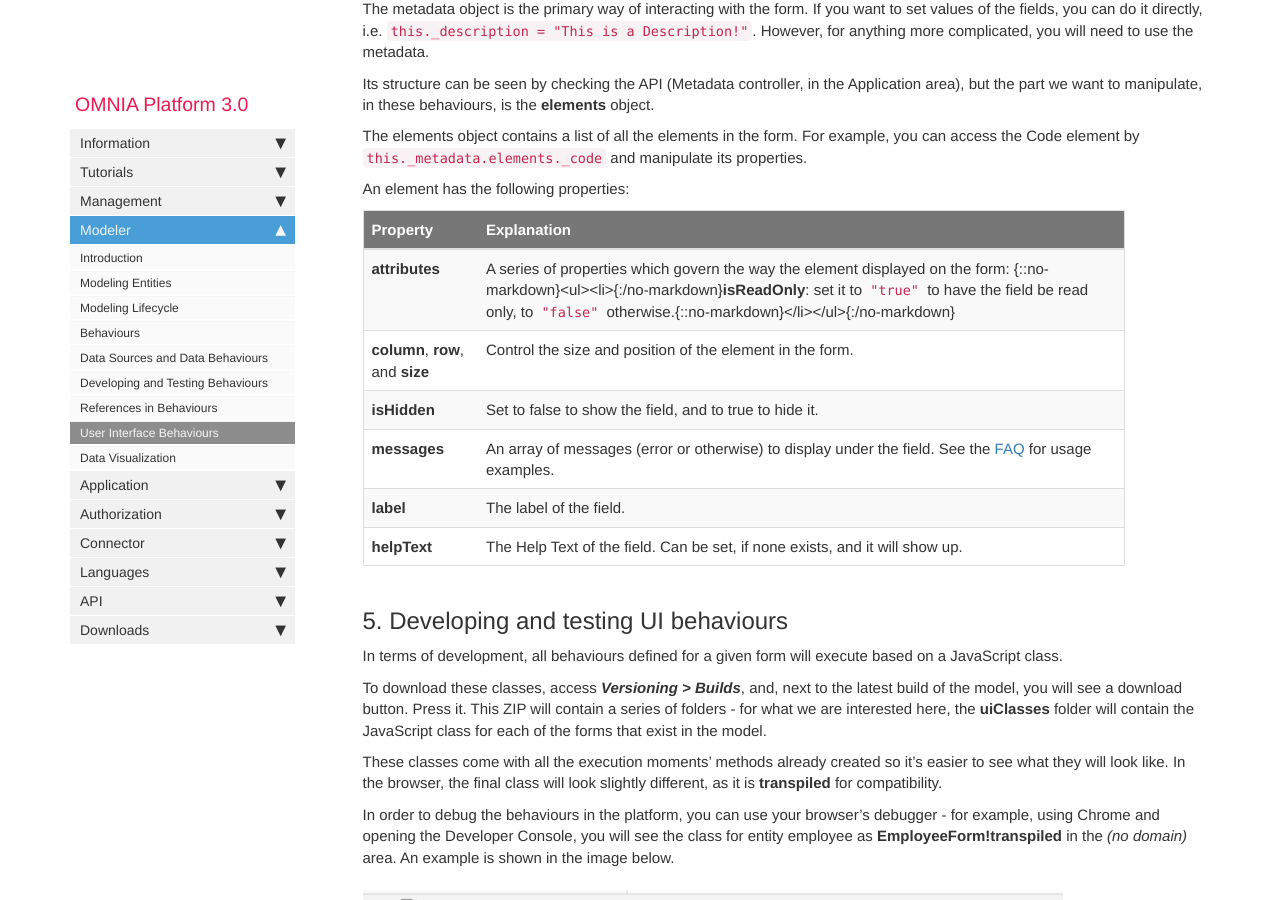
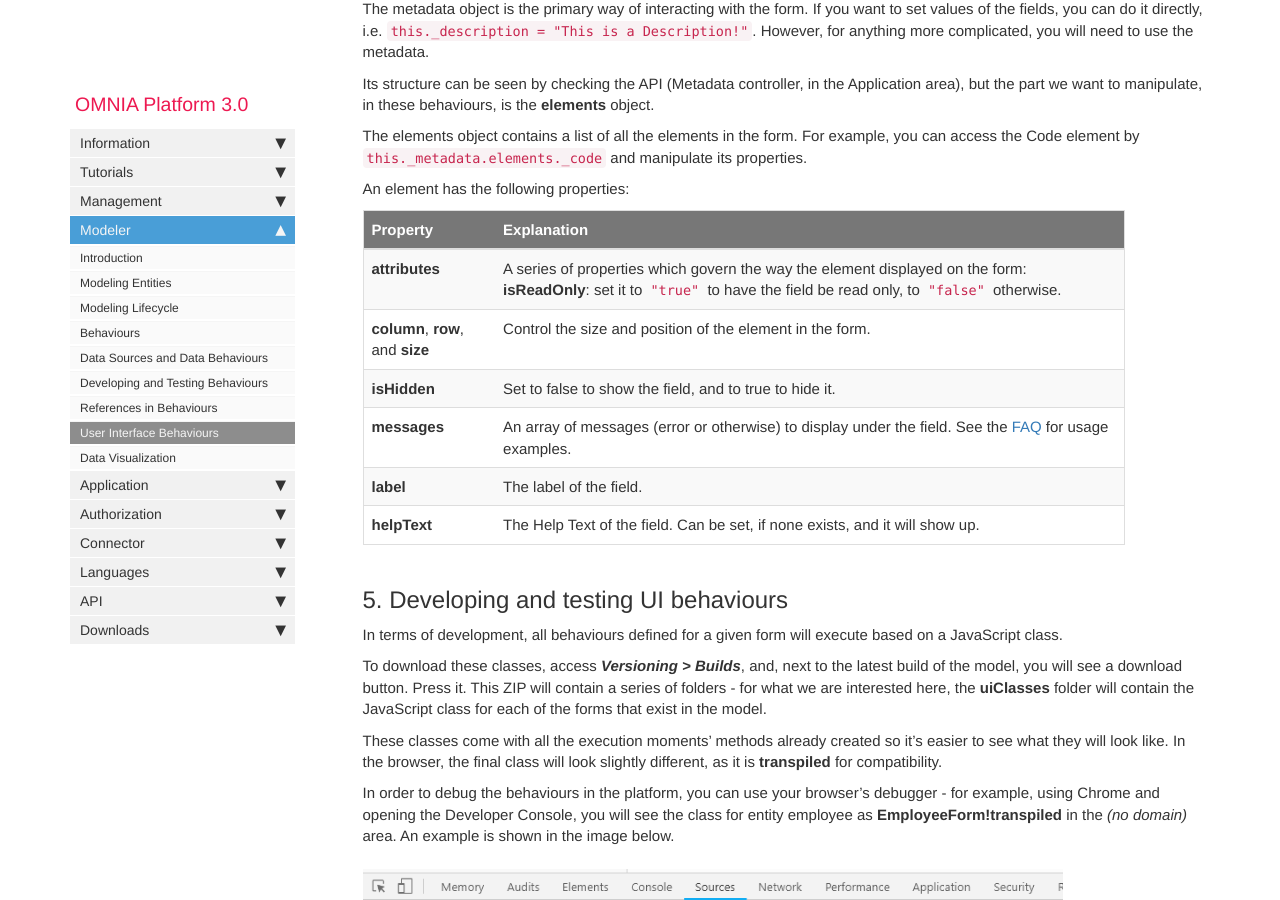
Before and after one commit to daniel8lopes/omnia3, a Jekyll site: the page built from docs/pages/omnia3/Modeler/omnia3_modeler_uibehaviours.md, in a window 1280 px wide and 900 px high, scrolled down 2311 px. Built offline with Jekyll 4.4.1, drawn with Linux system fonts in a browser that asks for light colours; nearby versions of some CDN libraries; comment, search, counter and statistics services are not loaded.

Commit message:
remove kramdown from table

````diff
--- a/docs/pages/omnia3/Modeler/omnia3_modeler_uibehaviours.md
+++ b/docs/pages/omnia3/Modeler/omnia3_modeler_uibehaviours.md
@@ -87,7 +87,7 @@ An element has the following properties:
 
 Property | Explanation|
 ---------|----------|
- **attributes** | A series of properties which govern the way the element displayed on the form: {::no-markdown}<ul><li>{:/no-markdown}**isReadOnly**: set it to ```"true"``` to have the field be read only, to ```"false"``` otherwise.{::no-markdown}</li></ul>{:/no-markdown}
+ **attributes** | A series of properties which govern the way the element displayed on the form: **isReadOnly**: set it to ```"true"``` to have the field be read only, to ```"false"``` otherwise.
  **column**, **row**, and **size** | Control the size and position of the element in the form.
  **isHidden** | Set to false to show the field, and to true to hide it.
  **messages** | An array of messages (error or otherwise) to display under the field. See the [FAQ](omnia3_modeler_entities.html#5-user-interface-behaviours) for usage examples.
````
